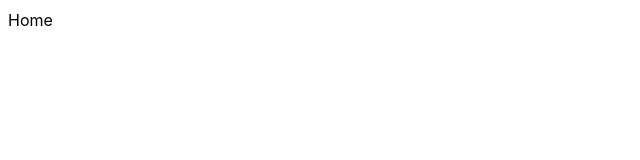
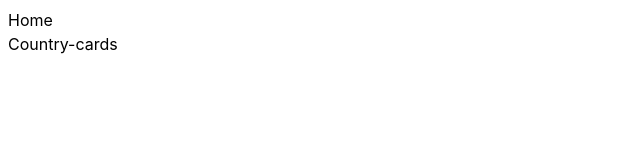
Before and after one commit to Ezeh20/Rest-api-frontend-mentor, a React (Vite) app: page / in a window 1280 px wide. Shown: the top 160 px of the page, without its empty margins (0-640 px from the left). Built offline with nearby package versions, Linux system fonts and the light colour scheme.

Commit message:
chore: Placing my file structure

```diff
--- a/src/App.jsx
+++ b/src/App.jsx
@@ -1,14 +1,12 @@
-import Contact from "./Pages/Contact/Contact"
+import CountryCards from "./Component/Country-Cards/Country-cards"
 import Home from "./Pages/Home/Home"
-
-
-
 
 const App = () => {
 
   return (
     <>
       <Home />
+      <CountryCards />
     </>
   )
 }
--- /dev/null
+++ b/src/Component/Country-Cards/Country-cards.jsx
@@ -0,0 +1,11 @@
+import styles from './Country-cards-style.module.scss'
+
+import React from 'react'
+
+const CountryCards = () => {
+    return (
+        <div>Country-cards</div>
+    )
+}
+
+export default CountryCards
```
Also changed, not shown: src/Component/Container/Container-style.module.scss (added, +8 -0 lines), src/Component/Container/Container.jsx (added, +11 -0 lines), src/Component/Country-Cards/Country-cards-style.module.scss (added).
